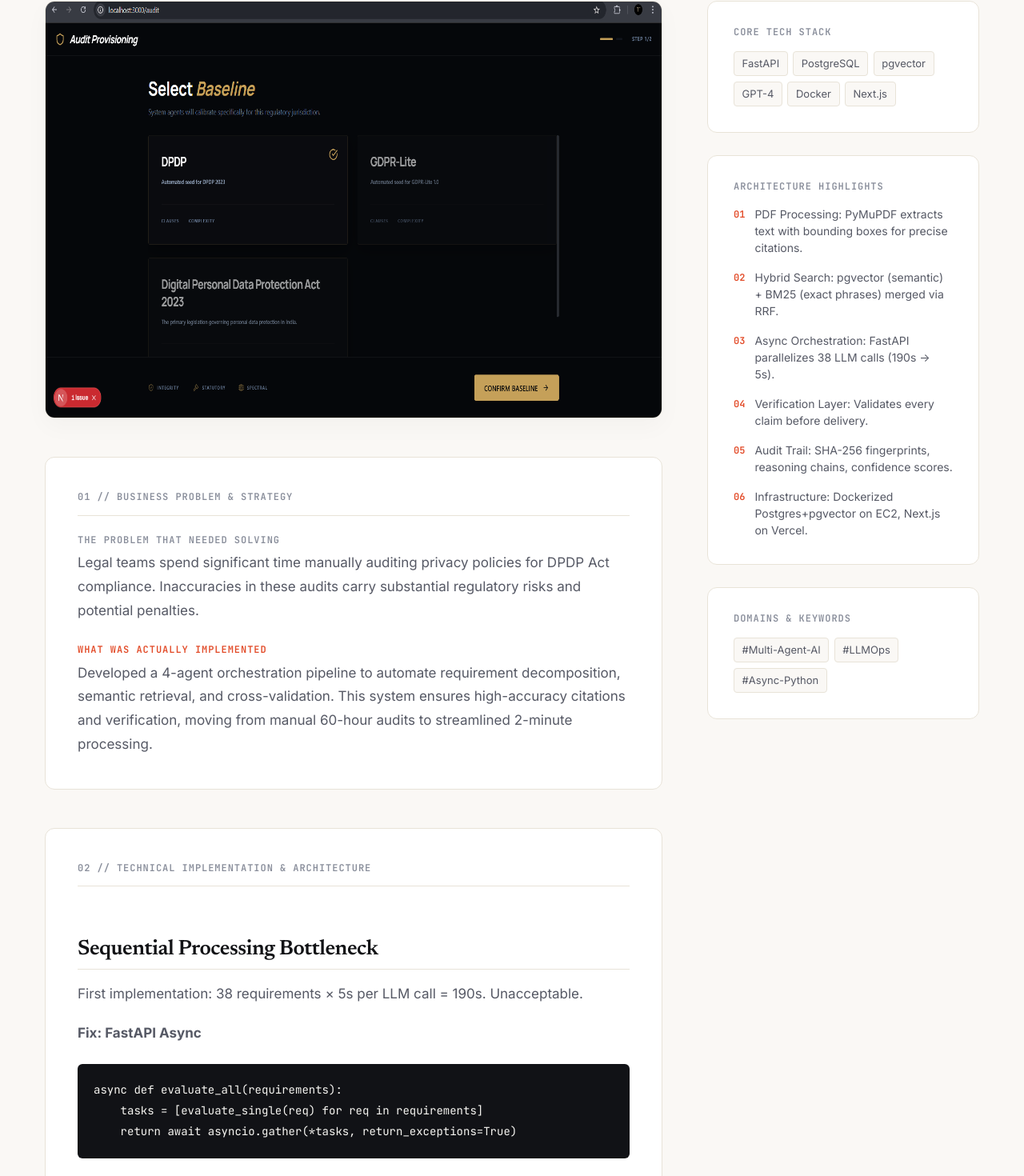
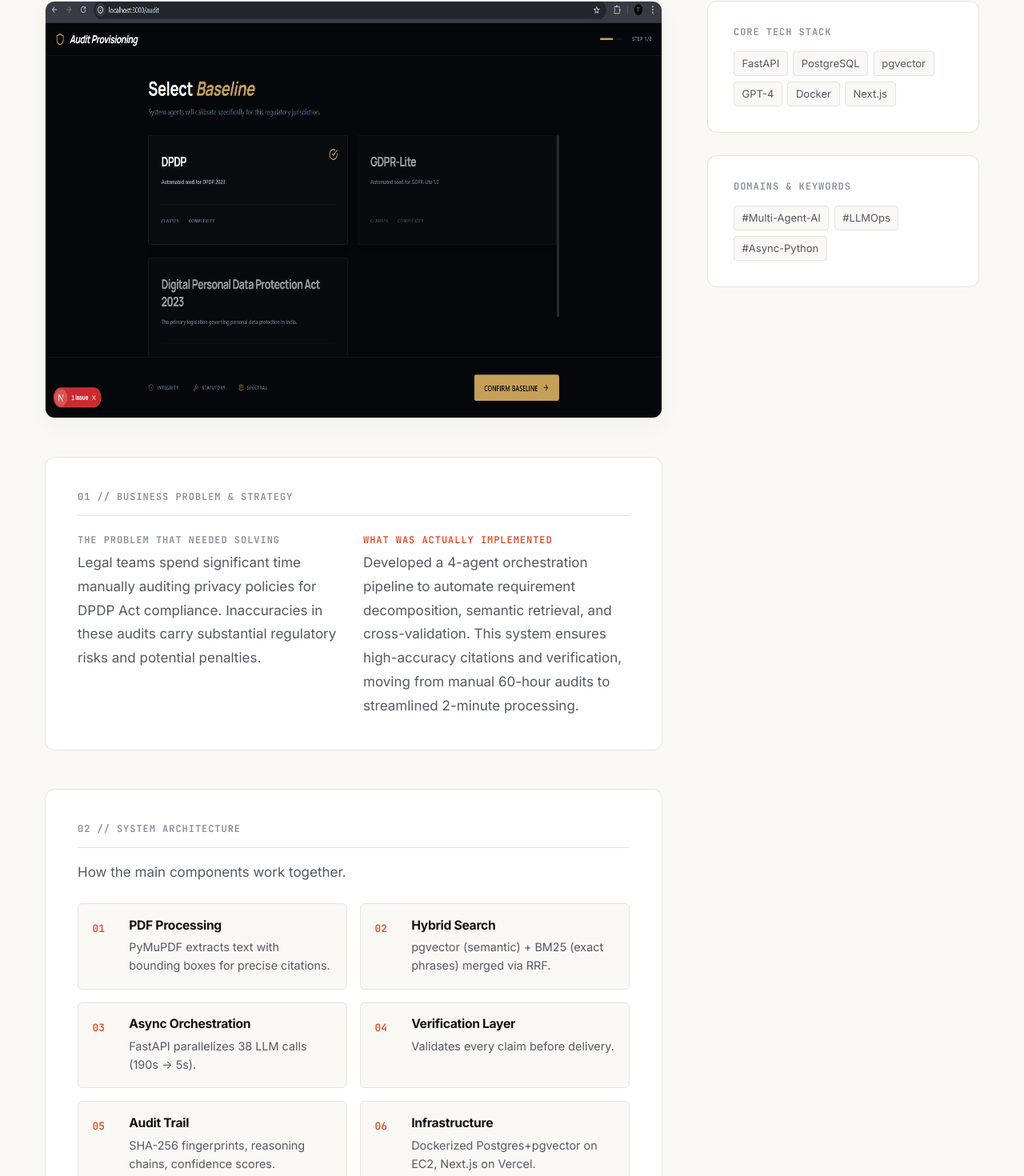
Before and after one commit to tanishapritha/PORTFOLIO, a Next.js app: page /work/company-legal-audit in a window 1280 px wide. Shown: the part 475-1945 px from the top of the page at 80% size. Built offline with nearby package versions, Linux system fonts and the light colour scheme.

Commit message:
Restructure project case studies for interviewer scanning

```diff
--- a/app/projects/[id]/ProjectClient.tsx
+++ b/app/projects/[id]/ProjectClient.tsx
@@ -108,9 +108,29 @@ export default function ProjectClient({ id, project }: ProjectClientProps) {
                 </div>
               </section>
 
+              {/* Architecture: the system at a glance */}
+              <section className="architecture-overview-card">
+                <div className="card-top-kicker mono">02 // SYSTEM ARCHITECTURE</div>
+                <p className="section-intro">How the main components work together.</p>
+                <ol className="architecture-overview-list">
+                  {project.story.architecture.map((step, idx) => {
+                    const [label, ...details] = step.split(":");
+                    return (
+                      <li key={idx} className="architecture-overview-item">
+                        <span className="architecture-overview-number mono">{String(idx + 1).padStart(2, "0")}</span>
+                        <div>
+                          <h3>{label}</h3>
+                          <p>{details.join(":").trim() || step}</p>
+                        </div>
+                      </li>
+                    );
+                  })}
+                </ol>
+              </section>
+
               {/* Technical Deep Dive */}
               <section className="technical-deep-dive-card">
-                <div className="card-top-kicker mono">02 // TECHNICAL IMPLEMENTATION & ARCHITECTURE</div>
+                <div className="card-top-kicker mono">03 // ENGINEERING DECISIONS & IMPLEMENTATION</div>
                 <div className="markdown-render-area">
                   <ReactMarkdown remarkPlugins={[remarkGfm]}>
                     {project.story.technicalDeepDive}
@@ -118,27 +138,6 @@ export default function ProjectClient({ id, project }: ProjectClientProps) {
                 </div>
               </section>
 
-              {/* Contextual CTA */}
-              <section className="case-cta-banner">
-                <div className="cta-left">
-                  <span className="section-kicker">Need Something Similar?</span>
-                  <h3 className="cta-title serif-display">
-                    Have a similar workflow or system you want to build?
-                  </h3>
-                  <p className="cta-desc">
-                    I can design, implement, and integrate custom software tailored to your company&apos;s specific operations.
-                  </p>
-                </div>
-                <div className="cta-buttons">
-                  <Link
-                    href={`/contact?problem=Build something similar to ${encodeURIComponent(project.title)}`}
-                    className="btn btn-accent"
-                  >
-                    <span>Build Something Similar</span>
-                    <ArrowRight size={15} />
-                  </Link>
-                </div>
-              </section>
             </div>
 
             {/* Sidebar */}
@@ -150,18 +149,6 @@ export default function ProjectClient({ id, project }: ProjectClientProps) {
                     <span key={idx} className="editorial-tag">{t}</span>
                   ))}
                 </div>
-              </div>
-
-              <div className="sidebar-card">
-                <h3 className="sidebar-card-title mono">ARCHITECTURE HIGHLIGHTS</h3>
-                <ul className="arch-steps-list">
-                  {project.story.architecture.map((step, idx) => (
-                    <li key={idx} className="arch-step-li">
-                      <span className="step-num mono">0{idx + 1}</span>
-                      <span className="step-text">{step}</span>
-                    </li>
-                  ))}
-                </ul>
               </div>
 
               <div className="sidebar-card">
@@ -278,7 +265,7 @@ export default function ProjectClient({ id, project }: ProjectClientProps) {
           object-fit: cover;
         }
 
-        .business-summary-card, .technical-deep-dive-card {
+        .business-summary-card, .architecture-overview-card, .technical-deep-dive-card {
           background: #ffffff;
           border: 1px solid var(--border-light);
           border-radius: var(--radius-md);
@@ -298,9 +285,52 @@ export default function ProjectClient({ id, project }: ProjectClientProps) {
         }
 
         .narrative-blocks {
-          display: flex;
-          flex-direction: column;
-          gap: 1.75rem;
+          display: grid;
+          grid-template-columns: repeat(2, minmax(0, 1fr));
+          gap: 1.5rem;
+        }
+
+        .section-intro {
+          color: var(--text-secondary);
+          margin-top: -0.5rem;
+        }
+
+        .architecture-overview-list {
+          list-style: none;
+          display: grid;
+          grid-template-columns: repeat(2, minmax(0, 1fr));
+          gap: 1rem;
+          counter-reset: architecture;
+        }
+
+        .architecture-overview-item {
+          display: grid;
+          grid-template-columns: 2rem minmax(0, 1fr);
+          gap: 0.85rem;
+          padding: 1.1rem;
+          background: #faf8f5;
+          border: 1px solid var(--border-light);
+          border-radius: var(--radius-sm);
+        }
+
+        .architecture-overview-number {
+          color: var(--accent);
+          font-weight: 700;
+          font-size: 0.8rem;
+          padding-top: 0.15rem;
+        }
+
+        .architecture-overview-item h3 {
+          color: var(--text-primary);
+          font-size: 0.98rem;
+          font-weight: 700;
+          margin-bottom: 0.4rem;
+        }
+
+        .architecture-overview-item p {
+          color: var(--text-secondary);
+          font-size: 0.9rem;
+          line-height: 1.6;
         }
 
         .block {
@@ -485,6 +515,9 @@ export default function ProjectClient({ id, project }: ProjectClientProps) {
             grid-template-columns: 1fr;
             gap: 2rem;
           }
+          .narrative-blocks, .architecture-overview-list {
+            grid-template-columns: 1fr;
+          }
           .sidebar-col {
             position: static;
           }
```
